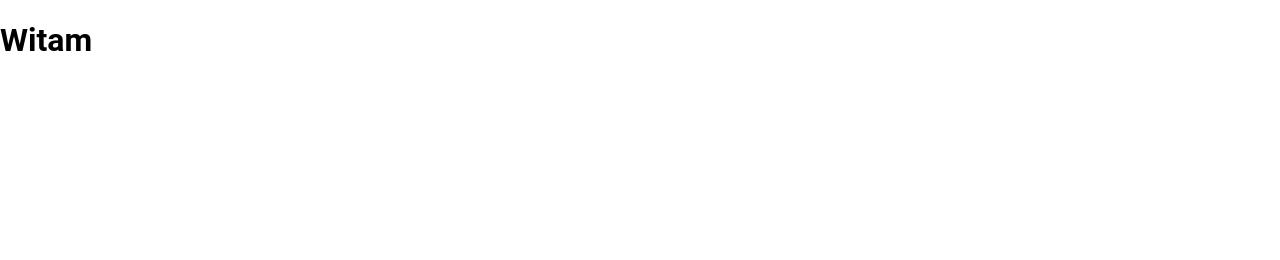
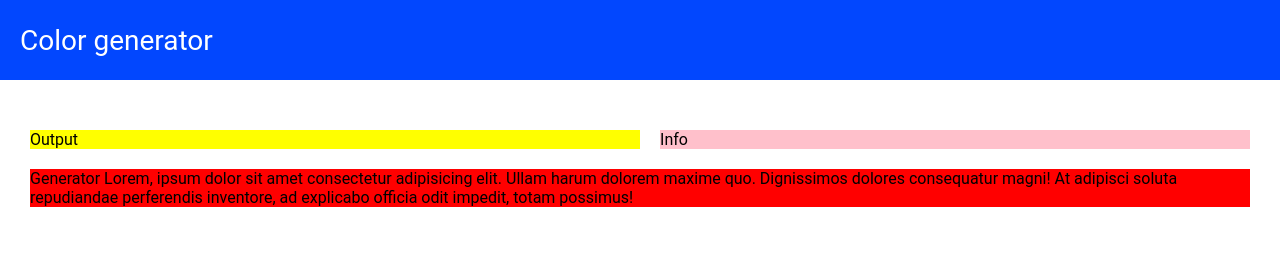
Before and after one commit to jakubkozlowski93/rgb-generator, a Gatsby site: page / in a window 1280 px wide. Built offline with nearby package versions, Linux system fonts and the light colour scheme; Gatsby itself is replaced by a stand-in of ours.

Commit message:
Created grid template

```diff
--- a/src/pages/index.js
+++ b/src/pages/index.js
@@ -2,14 +2,56 @@ import React from 'react'
 import styled from 'styled-components'
 import GlobalStyle from './../GlobalStyle'
 
-const Wrapper = styled.div``
+const StyledNav = styled.div`
+  width: 100%;
+  height: 10vh;
+  background-color: #0247fe;
+  display: flex;
+  align-items: center;
+  font-size: 28px;
+  color: #ffffff;
+  padding: 0 20px;
+`
+
+const Wrapper = styled.div`
+  display: grid;
+  grid-gap: 20px;
+  grid-template-columns: 2;
+  grid-template-rows: 2;
+  padding: 50px 30px;
+`
+
+const ColorOutput = styled.div`
+  grid-row: 1/2;
+  grid-column: 1/2;
+  background: yellow;
+`
+const ColorInfo = styled.div`
+  grid-row: 1;
+  grid-column: 2/3;
+  background: pink;
+`
+
+const ColorGenerator = styled.div`
+  grid-row: 2/3;
+  grid-column: 1/3;
+  background: red;
+`
 
 const Home = () => {
   return (
-    <Wrapper>
+    <>
       <GlobalStyle />
-      <h1>Witam</h1>
-    </Wrapper>
+      <StyledNav>Color generator</StyledNav>
+      <Wrapper>
+        <ColorOutput>Output</ColorOutput>
+        <ColorInfo>Info</ColorInfo>
+        <ColorGenerator>
+          Generator Lorem, ipsum dolor sit amet consectetur adipisicing elit. Ullam harum dolorem maxime quo. Dignissimos dolores consequatur magni!
+          At adipisci soluta repudiandae perferendis inventore, ad explicabo officia odit impedit, totam possimus!
+        </ColorGenerator>
+      </Wrapper>
+    </>
   )
 }
 
```
